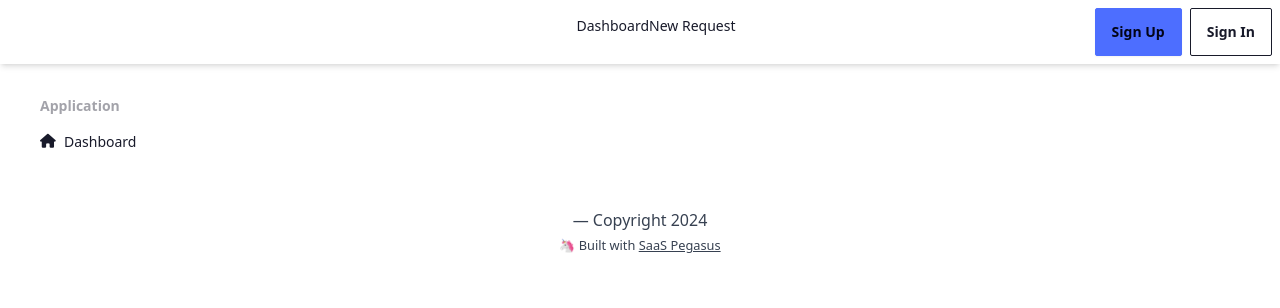
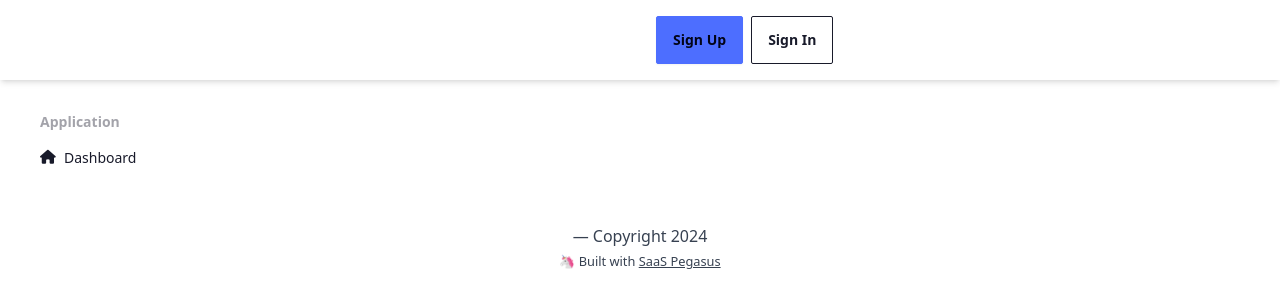
Before and after one commit to kyle-kyhu/general_balance, a Django app: template templates/web/app/app_base.html in a window 1280 px wide. Shown: the top 308 px of the page. Run offline with Django 4.2, Linux system fonts and the light colour scheme; the template is opened without the code that fills it, so the values that code supplies are empty; style sheets or scripts are compiled from the project's sources; parts of the project's set-up code (start-up, migrations or seed data) failed here and were passed over; some libraries are stand-ins or nearby versions.

Commit message:
simplified nav bar

```diff
--- a/templates/web/components/top_nav.html
+++ b/templates/web/components/top_nav.html
@@ -18,26 +18,24 @@
       </ul>
     </div>
   </div>
-  <div class="navbar-center hidden lg:flex">
-    <div class="menu menu-horizontal p-0">
+<!-- nav bar -->
+  <div class="navbar-center menu-title text-lg">
+    {% if user.is_authenticated %}
+      <!-- <div class="menu menu-horizontal p-0">
+        <a class="tab {% if '/pegasus' in request.path %}tab-active{% endif %}" href="{% url 'pegasus_examples:examples_home' %}">
+          {% translate "Examples Gallery" %}
+        </a> -->
+      <div>
       <a class="tab {% if request.path == '/' %}tab-active{% endif %}" href="{% url 'web:home' %}">
         <div>{{project_meta.NAME}}</div>
       </a>
-      <a class="" href="{% url 'amwell:list' %}">
+      <!-- <a class="" href="{% url 'amwell:list' %}">
         <div>Dashboard</div>
       </a>
       <a class="" href="{% url 'amwell:list' %}">
         <div>New Request</div>
-      </a>
+      </a> -->
     </div>
-  </div>
-  <div class="navbar-end">
-    {% if user.is_authenticated %}
-      <!-- <div class="menu menu-horizontal p-0">
-        <a class="tab {% if '/pegasus' in request.path %}tab-active{% endif %}" href="{% url 'pegasus_examples:examples_home' %}">
-          {% translate "Examples Gallery" %}
-        </a>
-      </div> -->
     {% else %}
     <a href="{% url 'account_signup' %}" class="btn btn-primary">
       {% translate "Sign Up" %}
```
